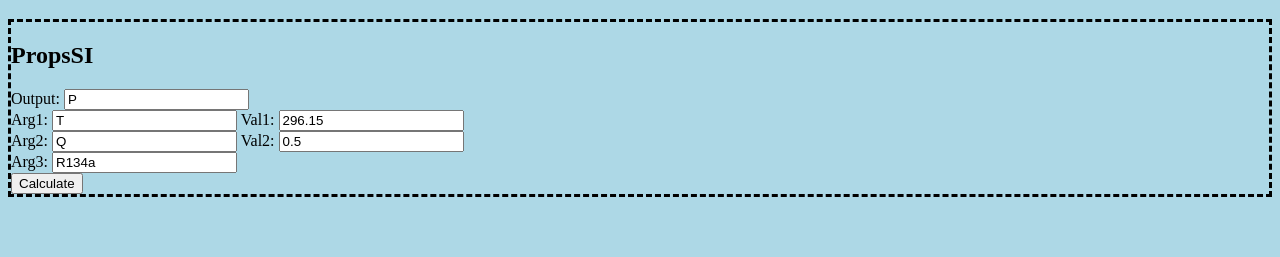
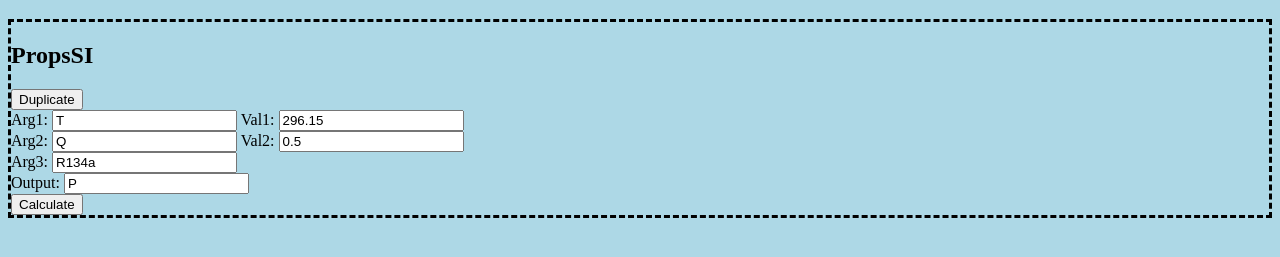
Before and after one commit to lucenelletenebre/CPonline, a plain HTML site: page docs/index.html in a window 1280 px wide. Shown: the part 61-318 px from the top of the page. Drawn offline with nearby package versions, Linux system fonts and the light colour scheme; no server answers.

Commit message:
Added duplicate button

```diff
--- a/docs/index.html
+++ b/docs/index.html
@@ -29,11 +29,14 @@
 
     <h1>CoolProp Online</h1>
 
-    <div class='PropsSI' id='F1'>
+    <div class='PropsSI function' id=0>
         <h2>PropsSI</h2>
+
+        <div id='comand'>
+            <button class="duplicate">Duplicate</button>
+        </div>
+
         <div class='input'>
-            <label for="out">Output:</label>
-            <input type="text" id="out" name="Out"><br>
 
             <label for="arg1">Arg1:</label>
             <input type="text" id="arg1" name="Arg1">
@@ -49,13 +52,14 @@
 
             <label for="arg3">Arg3:</label>
             <input type="text" id="arg3" name="Arg3"><br>
+
+            <label for="out">Output:</label>
+            <input type="text" id="out" name="Out">
+            <div class='output'></div>
+
         </div>
 
         <button class="Calc_PropsSI">Calculate</button>
-
-        <div class='output'>
-
-        </div>
 
     </div>
 
--- a/docs/website.css
+++ b/docs/website.css
@@ -5,3 +5,9 @@ body {
 .PropsSI {
     border-style: dashed;
 }
+
+/*
+.PropsSI#template {
+    display: none;
+}
+*/
--- a/docs/website.js
+++ b/docs/website.js
@@ -18,6 +18,28 @@ $(document).ready(function () {
     // END DEBUG
     //------------------------
 
+    // START OF PROGRAM
+
+    //------------------------------------------------------------
+    // button for duplicating PropsSI
+    $('.duplicate').click(function () {
+
+        // get entire div from which the button was pressed
+        var $box = $(this).closest('div.function');
+
+        // create a new div (clone must use true to copy also events)
+        var $copy = $box.clone(true);
+
+        // set the new id
+        $copy.attr('id', Date.now());
+
+        // Add new div after the current one
+        $box.after($copy);
+
+
+    });//end
+
+    //------------------------------------------------------------
     // button for calculating PropsSI
     $('.Calc_PropsSI').click(function () {
         console.log('Pressed Calc PropsSI 5');
```
